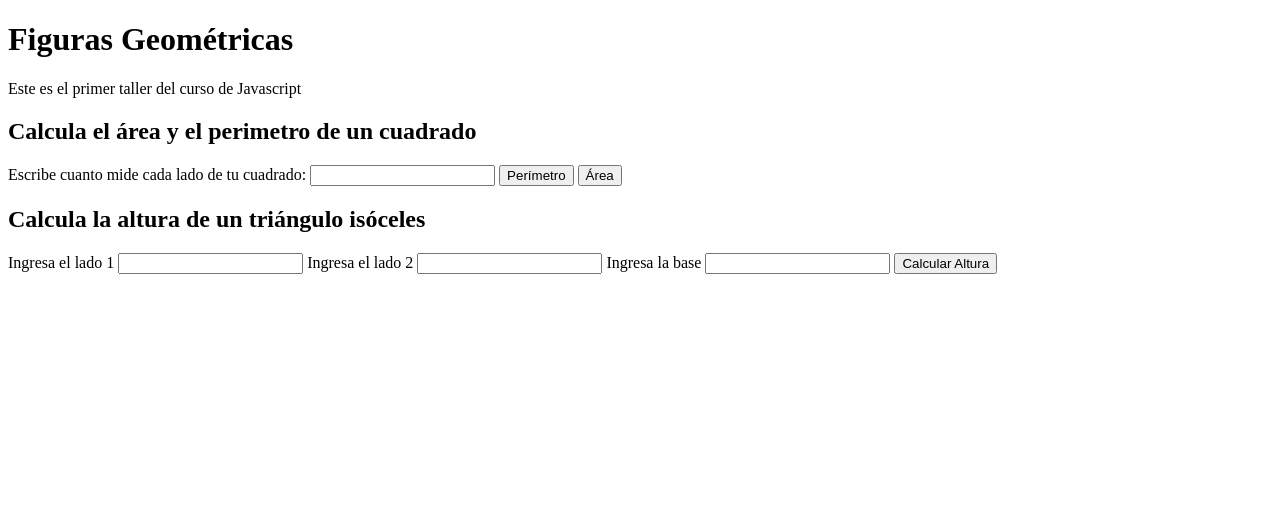
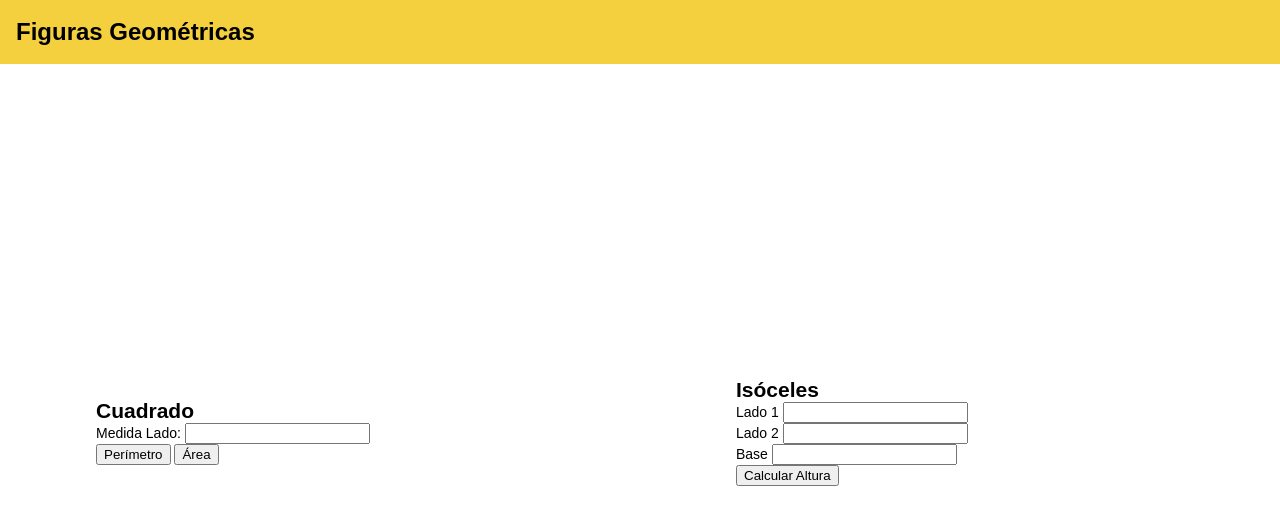
Before and after one commit to oleafarx/javascript-course, a plain HTML site: page figuras.html in a window 1280 px wide. Drawn offline with Linux system fonts and the light colour scheme.

Commit message:
Se le agregó frontend al backend de Javascript

```diff
--- a/figuras.html
+++ b/figuras.html
@@ -4,39 +4,52 @@
     <meta charset="UTF-8">
     <meta http-equiv="X-UA-Compatible" content="IE=edge">
     <meta name="viewport" content="width=device-width, initial-scale=1.0">
+    <link rel="stylesheet" href="styles/figuras.css">
     <title>Figuras Geométricas | Curso Javascript</title>
 </head>
 <body>
     <header>
         <h1>Figuras Geométricas</h1>
-        <p>Este es el primer taller del curso de Javascript</p>
     </header>
 
+    <main>
         <section>
-        <h2>Calcula el área y el perimetro de un cuadrado</h2>
+            <h2>Cuadrado</h2>
             <form>
-            <label for="inputCuadrado">Escribe cuanto mide cada lado de tu cuadrado: </label>
+                <div>
+                    <label for="inputCuadrado">Medida Lado: </label>
                     <input id="inputCuadrado" type="number">
+                </div>
+
+                <div>
                     <button type="button" onclick="calcPeriCuadrado()">Perímetro</button>
                     <button type="button" onclick="calcAreaCuadrado()">Área</button>
+                </div>
             </form>
         </section>
 
         <section>
-        <h2>Calcula la altura de un triángulo isóceles</h2>
+            <h2>Isóceles</h2>
             <form>
-            <label for="lado1">Ingresa el lado 1</label>
+                <div>
+                    <label for="lado1">Lado 1</label>
                     <input type="number" id="lado1">
+                </div>
 
-            <label for="lado2">Ingresa el lado 2</label>
+                <div>
+                    <label for="lado2">Lado 2</label>
                     <input type="number" id="lado2">
+                </div>
 
-            <label for="base">Ingresa la base</label>
+                <div>
+                    <label for="base">Base</label>
                     <input type="number" id="base">
+                </div>
 
                 <button type="button" onclick="calcAlturaTriangulo()">Calcular Altura</button>
             </form>
         </section>
+    </main>
 
     <script src="figuras.js"></script>
 </body>
--- /dev/null
+++ b/styles/figuras.css
@@ -0,0 +1,31 @@
+* {
+    margin: 0;
+}
+
+body {
+    font-family: Arial, Helvetica, sans-serif;
+    font-size: 14px;
+}
+
+header{
+    height: 8vh;
+    display: flex;
+    align-items: center;
+    background: #F4D03F;
+}
+
+header h1 {
+    margin-left: 2vh;
+    font-size: 1.5rem;
+}
+
+main {
+    display: flex;
+    justify-content: space-around;
+    align-items: center;
+    height: 92vh;
+}
+
+section {
+    width: 35vw;
+}
```
Lines whose indentation alone changed are shown as unchanged.
